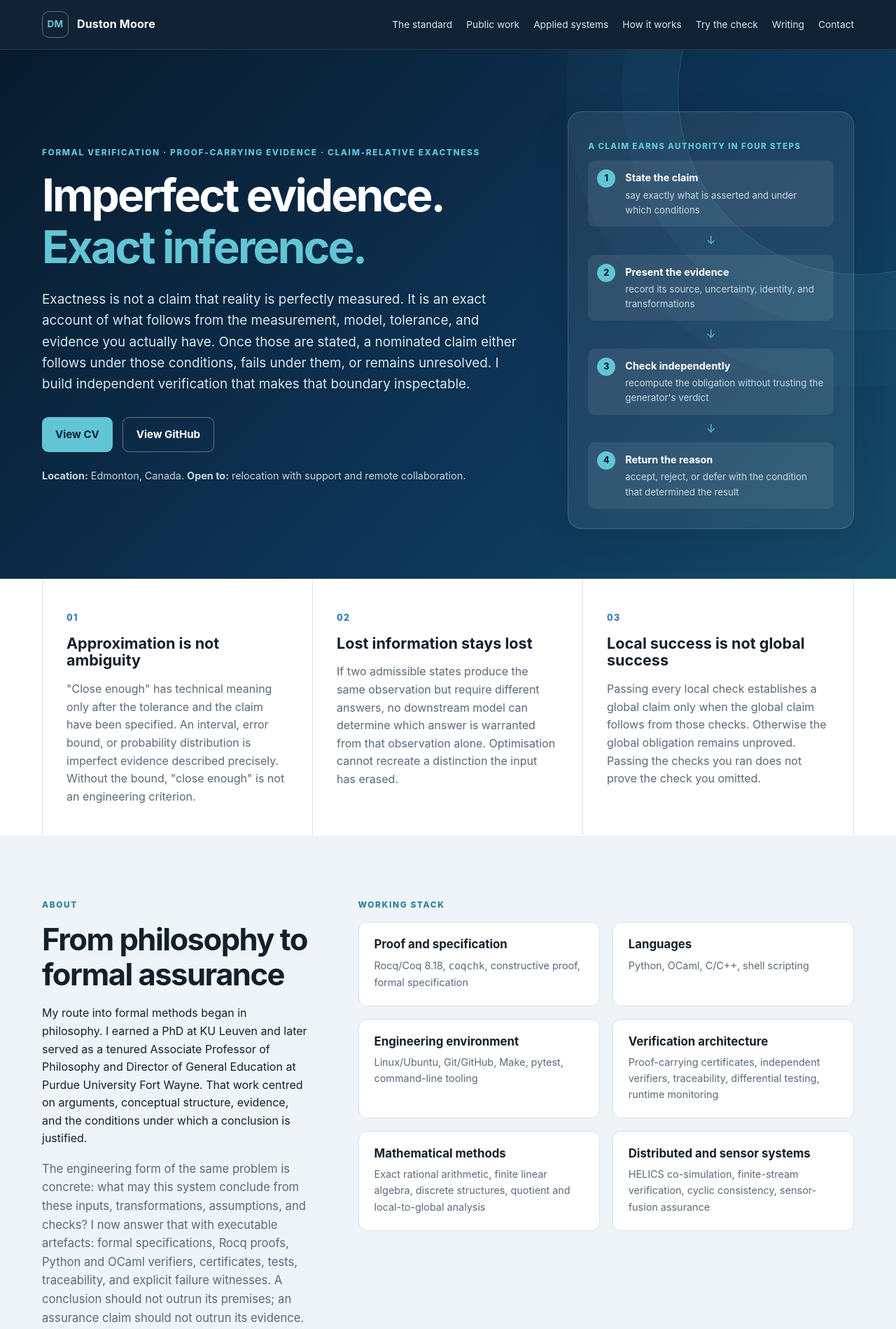
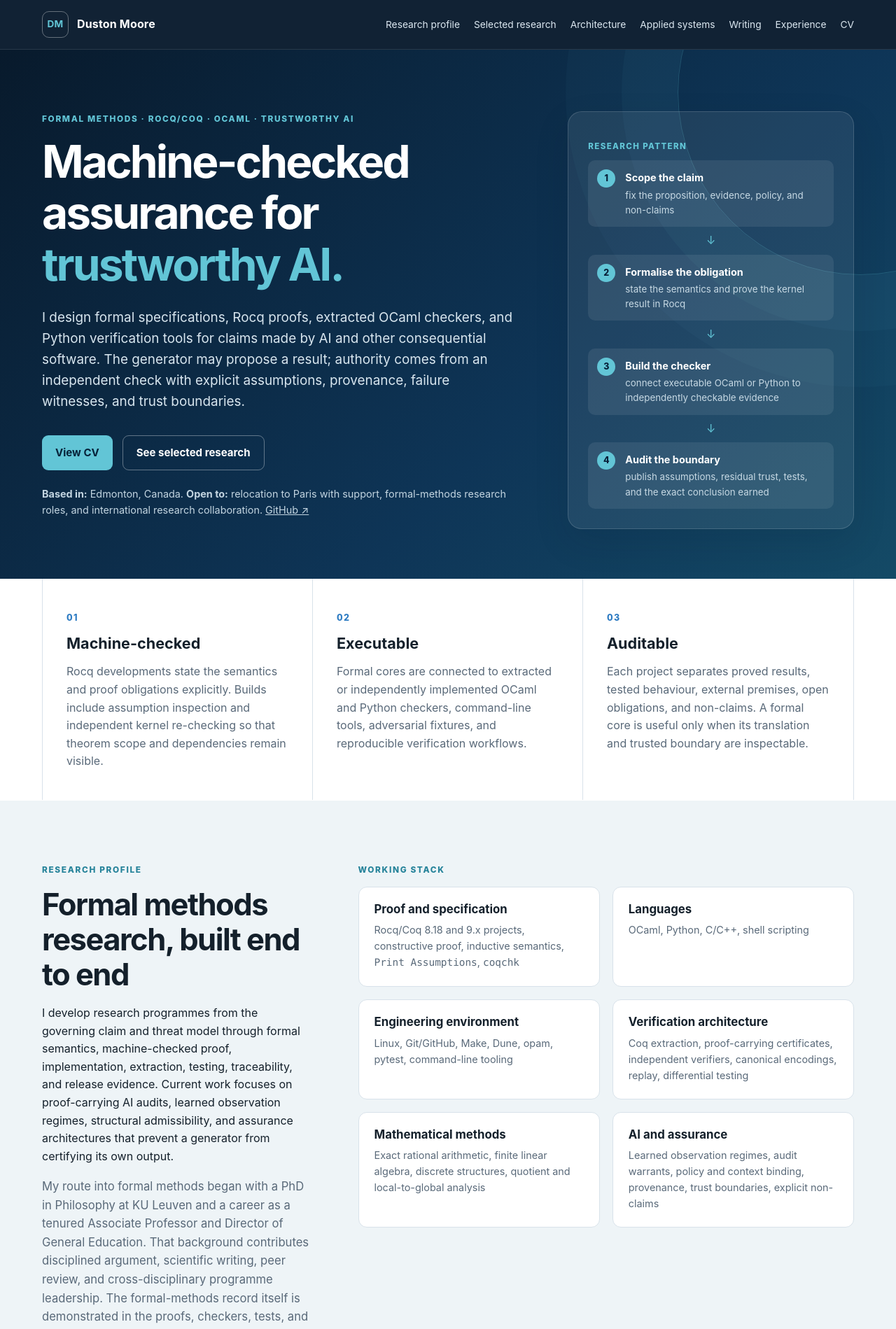
Before and after one commit to dhwcmoore/dhwcmoore.github.io, a plain HTML site: page index.html in a window 1280 px wide. Shown: the top 1899 px of the page at 70% size. Drawn offline with Linux system fonts and the light colour scheme.

Commit message:
Lead portfolio with trustworthy AI and machine-checked assurance

```diff
--- a/index.html
+++ b/index.html
@@ -3,11 +3,11 @@
 <head>
   <meta charset="utf-8">
   <meta name="viewport" content="width=device-width, initial-scale=1">
-  <title>Duston Moore | Exact Claims from Imperfect Evidence</title>
-  <meta name="description" content="Formal verification, Rocq/Coq, OCaml and Python for proof-carrying evidence, independent verification, structural admissibility, and auditable systems.">
+  <title>Duston Moore | Formal Methods for Trustworthy AI</title>
+  <meta name="description" content="Formal methods research in Rocq/Coq, OCaml and Python: machine-checked proofs, independent verifiers, proof-carrying evidence, and trustworthy AI assurance.">
   <meta name="theme-color" content="#081a2c">
-  <meta property="og:title" content="Duston Moore | Exact Claims from Imperfect Evidence">
-  <meta property="og:description" content="Formal verification and independent assurance for deciding exactly what imperfect, incomplete, transformed, or conflicting evidence warrants.">
+  <meta property="og:title" content="Duston Moore | Formal Methods for Trustworthy AI">
+  <meta property="og:description" content="Machine-checked proofs and executable assurance systems for AI and other consequential software.">
   <meta property="og:type" content="website">
   <link rel="stylesheet" href="styles.css">
 </head>
@@ -21,13 +21,13 @@
       </a>
       <button class="nav-toggle" aria-expanded="false" aria-controls="site-nav">Menu</button>
       <nav id="site-nav" aria-label="Primary navigation">
-        <a href="#standard">The standard</a>
-        <a href="#work">Public work</a>
+        <a href="#about">Research profile</a>
+        <a href="#work">Selected research</a>
+        <a href="#architecture">Architecture</a>
         <a href="#applied">Applied systems</a>
-        <a href="#architecture">How it works</a>
-        <a href="#demo">Try the check</a>
         <a href="#writing">Writing</a>
-        <a href="#contact">Contact</a>
+        <a href="#experience">Experience</a>
+        <a href="cv.html">CV</a>
       </nav>
     </div>
   </header>
@@ -36,26 +36,26 @@
     <section class="hero" id="top">
       <div class="wrap hero-grid">
         <div>
-          <p class="eyebrow">Formal verification · proof-carrying evidence · claim-relative exactness</p>
-          <h1>Imperfect evidence. <span>Exact inference.</span></h1>
-          <p class="lead">Exactness is not a claim that reality is perfectly measured. It is an exact account of what follows from the measurement, model, tolerance, and evidence you actually have. Once those are stated, a nominated claim either follows under those conditions, fails under them, or remains unresolved. I build independent verification that makes that boundary inspectable.</p>
+          <p class="eyebrow">Formal methods · Rocq/Coq · OCaml · trustworthy AI</p>
+          <h1>Machine-checked assurance for <span>trustworthy AI.</span></h1>
+          <p class="lead">I design formal specifications, Rocq proofs, extracted OCaml checkers, and Python verification tools for claims made by AI and other consequential software. The generator may propose a result; authority comes from an independent check with explicit assumptions, provenance, failure witnesses, and trust boundaries.</p>
           <div class="actions">
             <a class="button primary" href="cv.html">View CV</a>
-            <a class="button secondary" href="https://github.com/dhwcmoore">View GitHub</a>
+            <a class="button secondary" href="#work">See selected research</a>
           </div>
-          <p class="availability"><strong>Location:</strong> Edmonton, Canada. <strong>Open to:</strong> relocation with support and remote collaboration.</p>
+          <p class="availability"><strong>Based in:</strong> Edmonton, Canada. <strong>Open to:</strong> relocation to Paris with support, formal-methods research roles, and international research collaboration. <a href="https://github.com/dhwcmoore">GitHub ↗</a></p>
         </div>
 
         <div class="assurance-card" aria-label="Assurance workflow">
-          <p class="card-label">A claim earns authority in four steps</p>
+          <p class="card-label">Research pattern</p>
           <div class="pipeline">
-            <div><span>1</span><strong>State the claim</strong><small>say exactly what is asserted and under which conditions</small></div>
+            <div><span>1</span><strong>Scope the claim</strong><small>fix the proposition, evidence, policy, and non-claims</small></div>
             <i>↓</i>
-            <div><span>2</span><strong>Present the evidence</strong><small>record its source, uncertainty, identity, and transformations</small></div>
+            <div><span>2</span><strong>Formalise the obligation</strong><small>state the semantics and prove the kernel result in Rocq</small></div>
             <i>↓</i>
-            <div><span>3</span><strong>Check independently</strong><small>recompute the obligation without trusting the generator's verdict</small></div>
+            <div><span>3</span><strong>Build the checker</strong><small>connect executable OCaml or Python to independently checkable evidence</small></div>
             <i>↓</i>
-            <div><span>4</span><strong>Return the reason</strong><small>accept, reject, or defer with the condition that determined the result</small></div>
+            <div><span>4</span><strong>Audit the boundary</strong><small>publish assumptions, residual trust, tests, and the exact conclusion earned</small></div>
           </div>
         </div>
       </div>
@@ -65,18 +65,18 @@
       <div class="wrap three">
         <article>
           <span class="number">01</span>
-          <h2>Approximation is not ambiguity</h2>
-          <p>"Close enough" has technical meaning only after the tolerance and the claim have been specified. An interval, error bound, or probability distribution is imperfect evidence described precisely. Without the bound, "close enough" is not an engineering criterion.</p>
+          <h2>Machine-checked</h2>
+          <p>Rocq developments state the semantics and proof obligations explicitly. Builds include assumption inspection and independent kernel re-checking so that theorem scope and dependencies remain visible.</p>
         </article>
         <article>
           <span class="number">02</span>
-          <h2>Lost information stays lost</h2>
-          <p>If two admissible states produce the same observation but require different answers, no downstream model can determine which answer is warranted from that observation alone. Optimisation cannot recreate a distinction the input has erased.</p>
+          <h2>Executable</h2>
+          <p>Formal cores are connected to extracted or independently implemented OCaml and Python checkers, command-line tools, adversarial fixtures, and reproducible verification workflows.</p>
         </article>
         <article>
           <span class="number">03</span>
-          <h2>Local success is not global success</h2>
-          <p>Passing every local check establishes a global claim only when the global claim follows from those checks. Otherwise the global obligation remains unproved. Passing the checks you ran does not prove the check you omitted.</p>
+          <h2>Auditable</h2>
+          <p>Each project separates proved results, tested behaviour, external premises, open obligations, and non-claims. A formal core is useful only when its translation and trusted boundary are inspectable.</p>
         </article>
       </div>
     </section>
@@ -84,20 +84,20 @@
     <section class="section alt" id="about">
       <div class="wrap approach-grid">
         <div>
-          <p class="eyebrow">About</p>
-          <h2>From philosophy to formal assurance</h2>
-          <p>My route into formal methods began in philosophy. I earned a PhD at KU Leuven and later served as a tenured Associate Professor of Philosophy and Director of General Education at Purdue University Fort Wayne. That work centred on arguments, conceptual structure, evidence, and the conditions under which a conclusion is justified.</p>
-          <p>The engineering form of the same problem is concrete: what may this system conclude from these inputs, transformations, assumptions, and checks? I now answer that with executable artefacts: formal specifications, Rocq proofs, Python and OCaml verifiers, certificates, tests, traceability, and explicit failure witnesses. A conclusion should not outrun its premises; an assurance claim should not outrun its evidence.</p>
+          <p class="eyebrow">Research profile</p>
+          <h2>Formal methods research, built end to end</h2>
+          <p>I develop research programmes from the governing claim and threat model through formal semantics, machine-checked proof, implementation, extraction, testing, traceability, and release evidence. Current work focuses on proof-carrying AI audits, learned observation regimes, structural admissibility, and assurance architectures that prevent a generator from certifying its own output.</p>
+          <p>My route into formal methods began with a PhD in Philosophy at KU Leuven and a career as a tenured Associate Professor and Director of General Education. That background contributes disciplined argument, scientific writing, peer review, and cross-disciplinary programme leadership. The formal-methods record itself is demonstrated in the proofs, checkers, tests, and public artefacts below.</p>
         </div>
         <div>
           <p class="eyebrow">Working stack</p>
           <div class="capabilities">
-            <div><h3>Proof and specification</h3><p>Rocq/Coq 8.18, <code>coqchk</code>, constructive proof, formal specification</p></div>
-            <div><h3>Languages</h3><p>Python, OCaml, C/C++, shell scripting</p></div>
-            <div><h3>Engineering environment</h3><p>Linux/Ubuntu, Git/GitHub, Make, pytest, command-line tooling</p></div>
-            <div><h3>Verification architecture</h3><p>Proof-carrying certificates, independent verifiers, traceability, differential testing, runtime monitoring</p></div>
+            <div><h3>Proof and specification</h3><p>Rocq/Coq 8.18 and 9.x projects, constructive proof, inductive semantics, <code>Print Assumptions</code>, <code>coqchk</code></p></div>
+            <div><h3>Languages</h3><p>OCaml, Python, C/C++, shell scripting</p></div>
+            <div><h3>Engineering environment</h3><p>Linux, Git/GitHub, Make, Dune, opam, pytest, command-line tooling</p></div>
+            <div><h3>Verification architecture</h3><p>Coq extraction, proof-carrying certificates, independent verifiers, canonical encodings, replay, differential testing</p></div>
             <div><h3>Mathematical methods</h3><p>Exact rational arithmetic, finite linear algebra, discrete structures, quotient and local-to-global analysis</p></div>
-            <div><h3>Distributed and sensor systems</h3><p>HELICS co-simulation, finite-stream verification, cyclic consistency, sensor-fusion assurance</p></div>
+            <div><h3>AI and assurance</h3><p>Learned observation regimes, audit warrants, policy and context binding, provenance, trust boundaries, explicit non-claims</p></div>
           </div>
         </div>
       </div>
@@ -166,12 +166,25 @@
     <section class="section" id="work">
       <div class="wrap">
         <div class="section-head">
-          <p class="eyebrow">Public code and proofs</p>
-          <h2>One programme, several distinct obligations</h2>
-          <p>The repositories are not separate exercises in mathematical sophistication. Each isolates a place where a system can say more than its evidence warrants. Together they ask whether the evidence can determine the claim, whether compatible states exist, whether the claim is unique, whether local pieces form a whole, whether a representation change preserves the result, and whether the final verdict can be checked independently.</p>
+          <p class="eyebrow">Selected formal methods research</p>
+          <h2>Proofs, executable checkers, and explicit assurance boundaries</h2>
+          <p>The work below spans trustworthy AI, aerospace assurance, formal semantics, extracted verification, and exact finite mathematics. Each project publishes what is proved, what is merely tested, what remains trusted, and which stronger conclusions are not licensed by the artefact.</p>
         </div>
 
         <div class="project-grid">
+          <article class="project featured">
+            <div class="tags"><span>Rocq</span><span>OCaml</span><span>Trustworthy AI</span><span>Active research</span></div>
+            <h3>Proof-Carrying Fibre Witnesses</h3>
+            <p><strong>Question:</strong> can a learned observation interface support a declared target decision, or has it erased a distinction that the decision requires? An untrusted search process may propose a witness; the audit pipeline must establish its authority independently.</p>
+            <ul>
+              <li>Machine-checked kernel result connecting a validated fibre witness to target-relative inadmissibility</li>
+              <li>Typed campaign validation and capture/replay architecture with canonical manifests, authentication wiring, policy and context commitment, failure precedence, and fuel accounting</li>
+              <li>Current review build: 14 modules checked with <code>coqchk</code>, 71 closed assumption checks, and seven OCaml harnesses</li>
+            </ul>
+            <p class="writing-status">Phase 1 is active and remains open. Full pipeline completion, capture/replay correspondence, arbitrary-precision extraction, and verified cryptographic primitives are not claimed.</p>
+            <a href="mailto:dhwcmoore@gmail.com?subject=Proof-Carrying%20Fibre%20Witnesses%20review%20archive">Request the current review archive <span aria-hidden="true">↗</span></a>
+          </article>
+
           <article class="project featured">
             <div class="tags"><span>Rocq</span><span>DO-333</span><span>Aerospace assurance</span><span>Traceability</span></div>
             <h3>DO-333 Rocq Assurance Case Study</h3>
@@ -497,7 +510,7 @@
           <article>
             <time>2023–Present</time>
             <h3>Independent Researcher, Formal Methods and AI Systems</h3>
-            <p>Built Python and OCaml verification tools, Rocq proofs, specifications, automated tests, demonstrations, and technical documentation.</p>
+            <p>Define and execute formal-methods research programmes from governing claim and threat model through Rocq proof, OCaml/Python implementation, test harnesses, assumption audits, traceability, and release documentation.</p>
           </article>
           <article>
             <time>2015–2016</time>
@@ -531,11 +544,12 @@
       <div class="wrap contact-grid">
         <div>
           <p class="eyebrow">Contact</p>
-          <h2>If a claim matters, make its warrant inspectable</h2>
-          <p>Available for full-time roles and technical research collaborations in formal verification, proof-carrying evidence, reliable data systems, and auditable AI. Based in Edmonton and open to relocation with support or remote collaboration.</p>
+          <h2>Build the bridge from proof to working systems</h2>
+          <p>Available for full-time formal-methods research roles and technical collaborations in theorem proving, proof-carrying evidence, trustworthy AI, and auditable systems. Based in Edmonton and open to relocation to Paris with support.</p>
         </div>
         <div class="contact-actions">
           <a href="cv.html">View CV</a>
+          <a href="Duston_Moore_Formal_Methods_CV.pdf" download>Download CV (PDF)</a>
           <a href="mailto:dhwcmoore@gmail.com">dhwcmoore@gmail.com</a>
           <a href="tel:+17809383102">780-938-3102</a>
           <a href="https://github.com/dhwcmoore">github.com/dhwcmoore</a>
@@ -547,7 +561,7 @@
   <footer>
     <div class="wrap">
       <span>© 2026 Duston Moore</span>
-      <span>Independent researcher · Edmonton, Canada</span>
+      <span>Formal methods researcher · Edmonton, Canada</span>
     </div>
   </footer>
 
```
